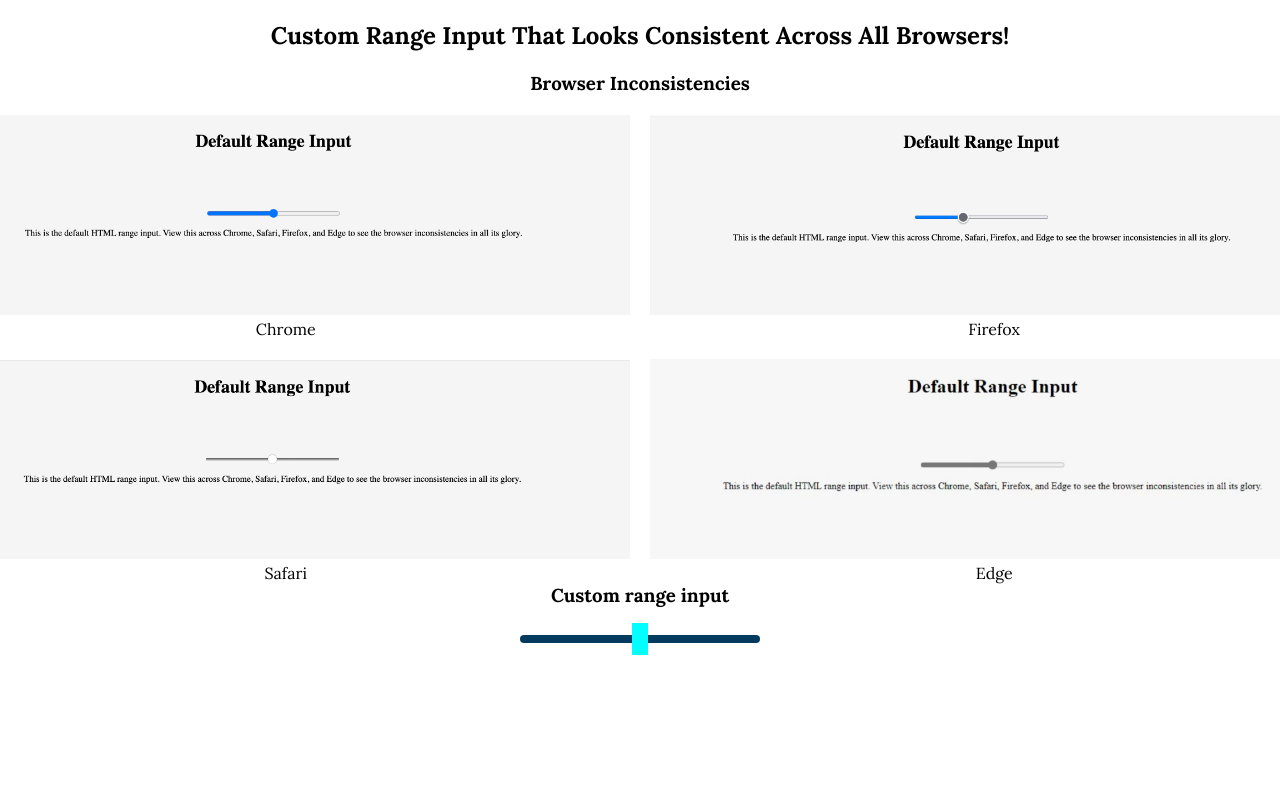
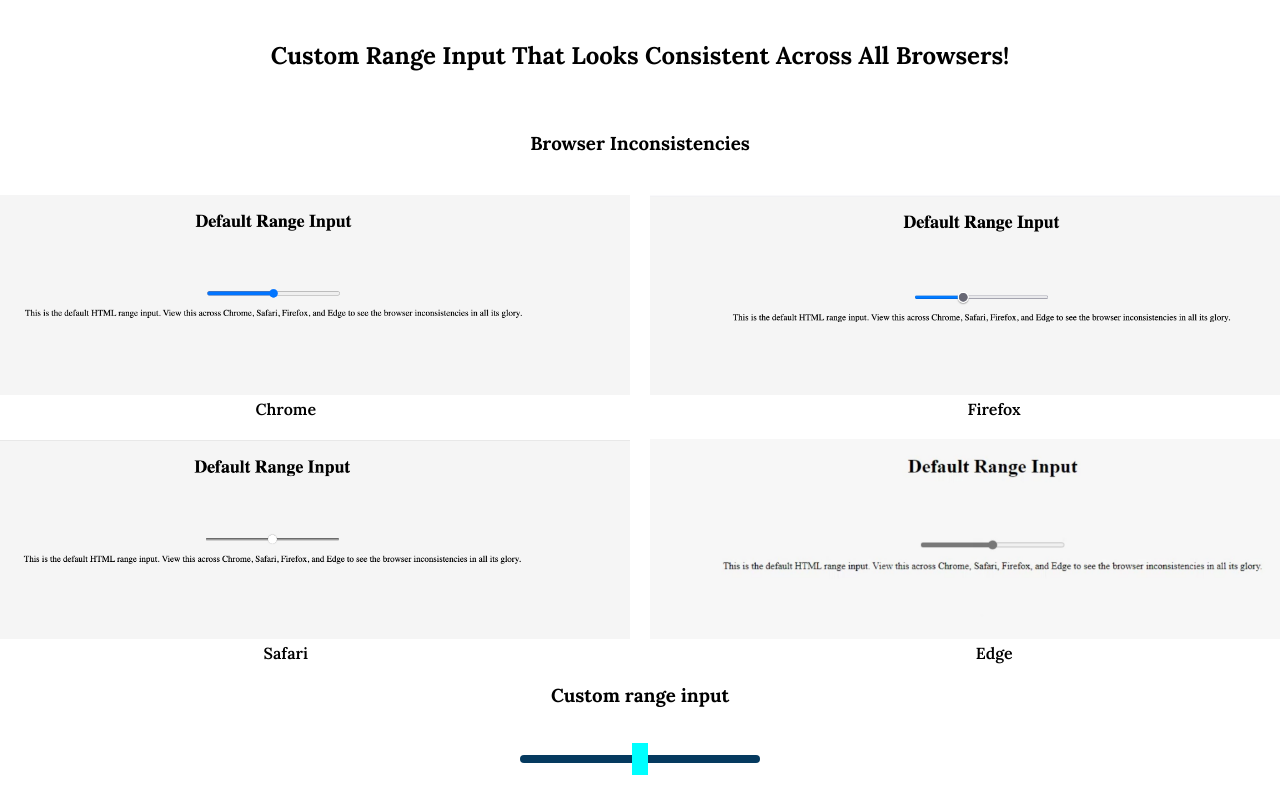
Before and after one commit to hritik5102/CSS-Daily-Challenge, a plain HTML site: page 20-custom-range-input/index.html in a window 1280 px wide. Shown: the top 800 px of the page. Drawn offline with Linux system fonts and the light colour scheme.

Commit message:
Custom Range Input ⛰️

```diff
--- a/20-custom-range-input/style.css
+++ b/20-custom-range-input/style.css
@@ -16,7 +16,7 @@ body {
 }
 
 header {
-  margin: 20px 0;
+  margin: 40px 0;
 }
 
 img {
@@ -32,10 +32,11 @@ img {
 
 h3 {
   text-align: center;
-  margin-bottom: 20px;
+  margin: 20px 0 40px;
 }
 
 figcaption {
+  font-weight: 600;
   text-align: center;
 }
 
@@ -67,9 +68,9 @@ input[type="range"]::-moz-range-thumb {
   width: 1rem;
   background-color: cyan;
   height: 2rem;
-  /* Default border-radius and grey border that it applies to the thumb, we need to remove that */
+  /* Remove border-radius and grey border that firefox applies to the thumb */
   border: none;
-  border-radius: initial;
+  border-radius: 0;
 }
 
 /* Removes default focus that gets track on the range slider */
```
Also changed, not shown: 20-custom-range-input/index.html (+4 -0 lines).
